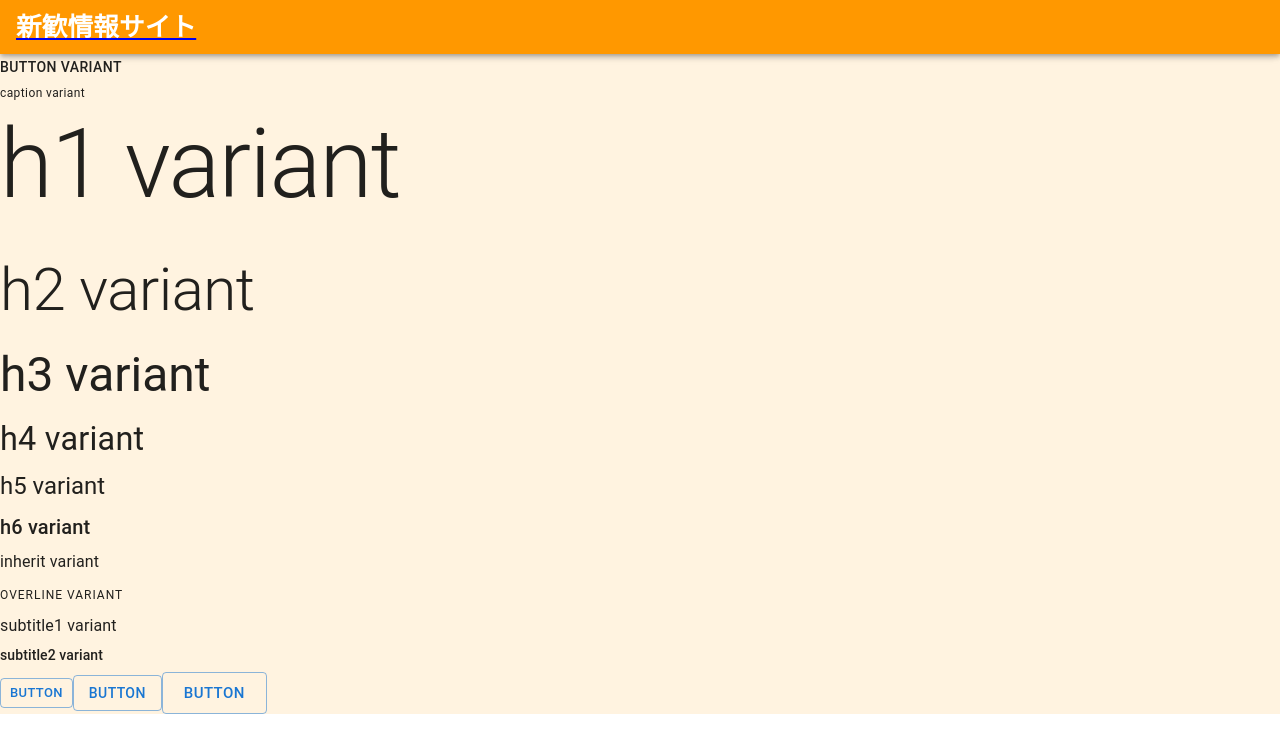
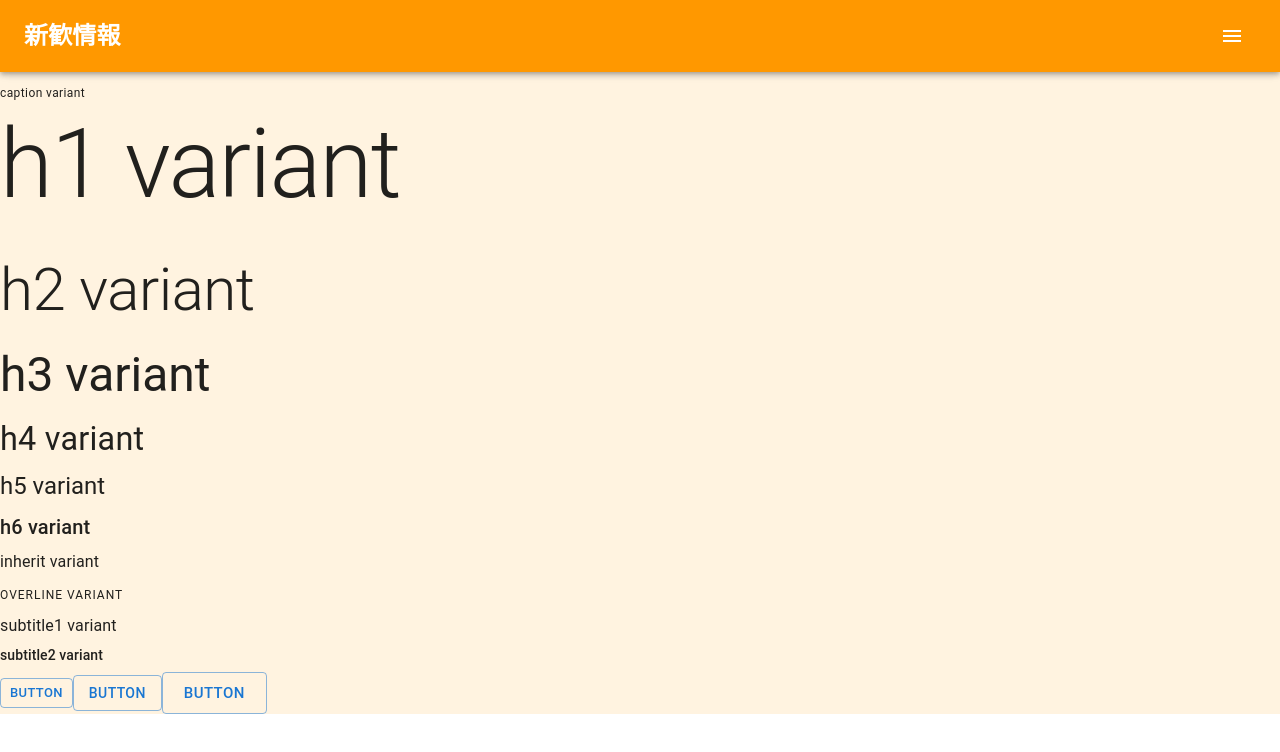
Before and after one commit to hotter6163/welcul, a Next.js app: page /home in a window 1280 px wide. Shown: the top 752 px of the page. Built offline with nearby package versions, Linux system fonts and the light colour scheme.

Commit message:
Headerの修正

```diff
--- a/src/components/layouts/Header.tsx
+++ b/src/components/layouts/Header.tsx
@@ -2,8 +2,11 @@ import type { VFC } from 'react'
 import Link from 'next/link'
 import {
   AppBar,
-  Typography
+  Typography,
+  IconButton,
+  Toolbar
 } from '@mui/material'
+import MenuIcon from '@mui/icons-material/Menu';
 
 declare module '@mui/material/AppBar' {
   interface AppBarPropsColorOverrides {
@@ -19,17 +22,26 @@ declare module '@mui/material/Typography' {
 
 export const Header: VFC = () => {
   return (
-    <AppBar position="fixed" color="main" className="px-4 py-2">
+    <AppBar position="fixed" color="main" className="py-1">
+      <Toolbar className="justify-between">
         <Link href="/">
-        <a>
+          <a className="no-underline">
             <Typography
               variant="headerLogoText"
               component="p"
             >
-            新歓情報サイト
+              新歓情報
             </Typography>
           </a>
         </Link>
+        <IconButton
+          size="large"
+          color="inherit"
+          aria-label="menu"
+        >
+          <MenuIcon />
+        </IconButton>
+      </Toolbar>
     </AppBar>
   )
 }
--- a/src/theme/CustomThemeProvider.tsx
+++ b/src/theme/CustomThemeProvider.tsx
@@ -45,7 +45,7 @@ let theme = createTheme({
   },
   typography: {
     headerLogoText: {
-      fontSize: '1.6rem',
+      fontSize: '1.5rem',
       fontWeight: 600,
       color: '#fff'
     }
```
Lines whose indentation alone changed are shown as unchanged.
